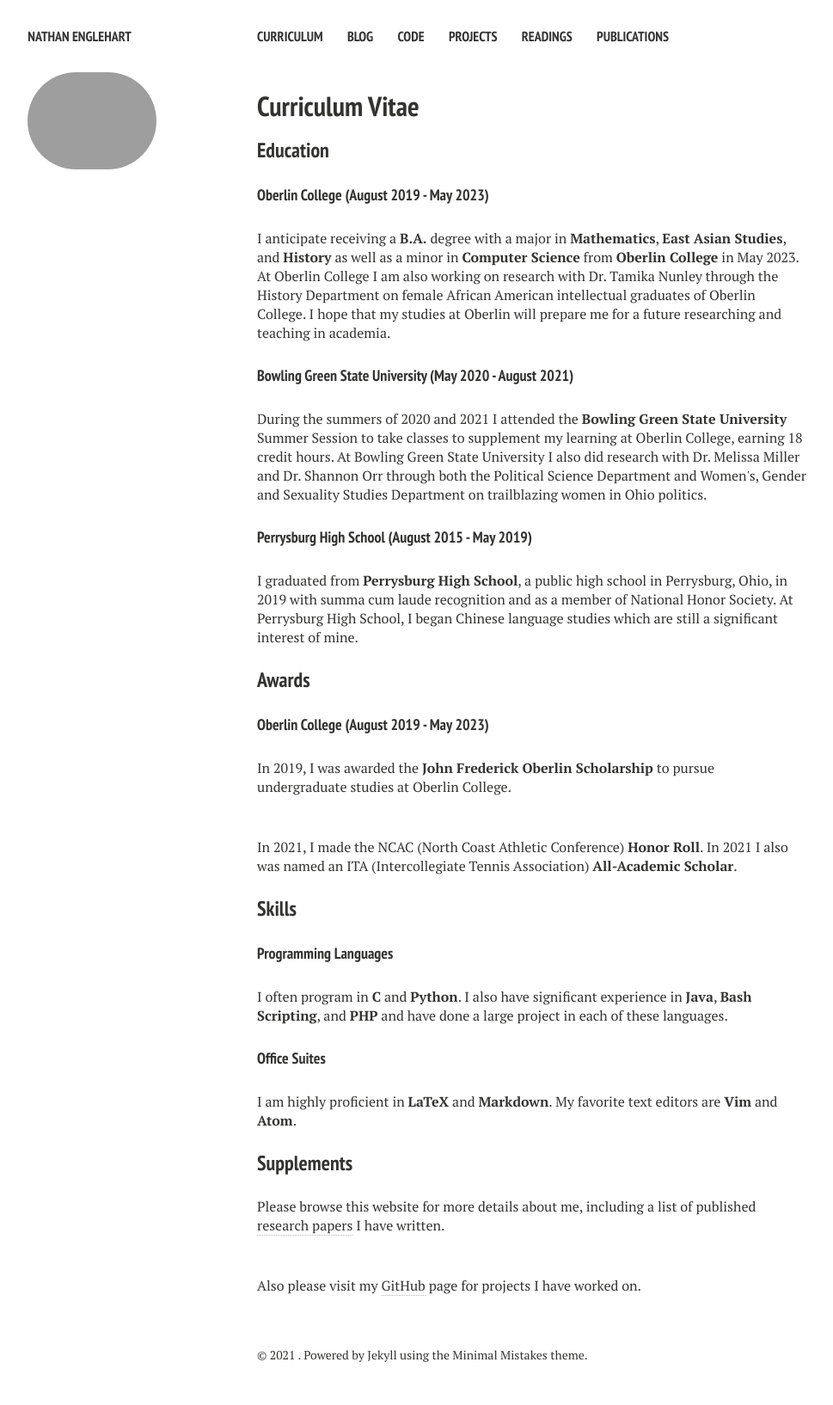
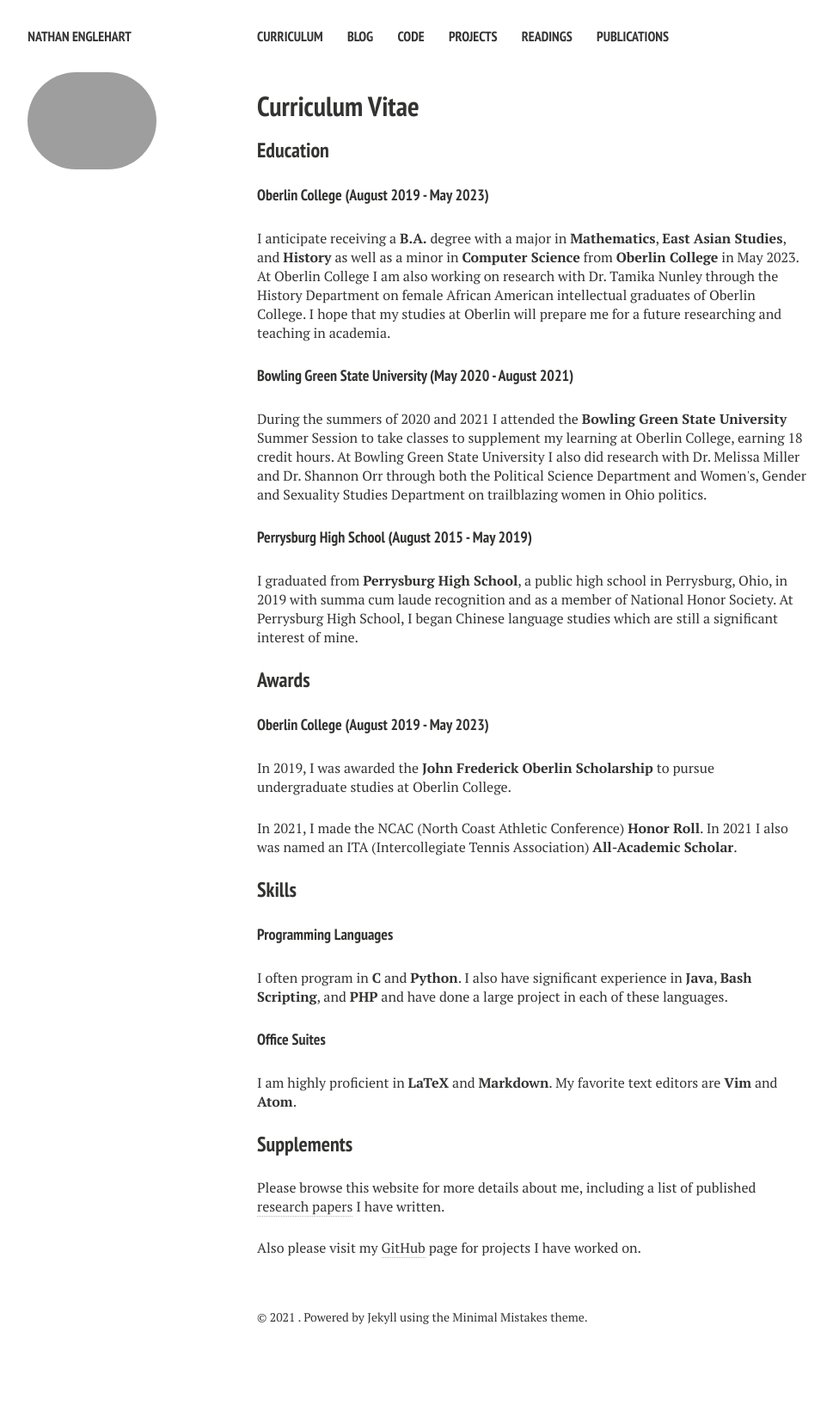
Before and after one commit to nathanenglehart/nathanenglehart.github.io, a Jekyll site: the page built from cv.md, in a window 1280 px wide. Shown: the whole page at 86% size, without its empty margins (21-990 px from the left). Built offline with Jekyll 4.4.1, drawn with Linux system fonts in a browser that asks for light colours; nearby versions of some CDN libraries; after the commit the page ends 1590 px from its top, so only the background shows below that.

Commit message:
Update cv.html

```diff
--- a/_layouts/cv.html
+++ b/_layouts/cv.html
@@ -63,8 +63,8 @@
 
       <h4>Oberlin College (August 2019 - May 2023)</h4>
 
-      <p class="paragraph">In 2019, I was awarded the <strong>John Frederick Oberlin Scholarship</strong> to pursue undergraduate studies at Oberlin College. </p>
-      <br>
+      <p style="padding-bottom: 1.625rem;" class="paragraph">In 2019, I was awarded the <strong>John Frederick Oberlin Scholarship</strong> to pursue undergraduate studies at Oberlin College. </p>
+
       <p class="paragraph">In 2021, I made the NCAC (North Coast Athletic Conference) <strong>Honor Roll</strong>. In 2021 I also was named an ITA (Intercollegiate Tennis Association) <strong>All-Academic Scholar</strong>.</p>
 
       <h3>Skills</h3>
@@ -80,8 +80,8 @@
 
       <h3>Supplements</h3>
 
-      <p class="paragraph">Please browse this website for more details about me, including a list of published <a style="color: #343434; text-decoration: none; border-bottom: 1px dotted #b3b3b3;" href="/research/">research papers</a> I have written.</p>
-      <br>
+      <p style="padding-bottom: 1.625rem;" class="paragraph">Please browse this website for more details about me, including a list of published <a style="color: #343434; text-decoration: none; border-bottom: 1px dotted #b3b3b3;" href="/research/">research papers</a> I have written.</p>
+
       <p class="paragraph">Also please visit my <a style="color: #343434; text-decoration: none; border-bottom: 1px dotted #b3b3b3;" href="https://github.com/nathanenglehart">GitHub</a> page for projects I have worked on.</p>
 
 
```
